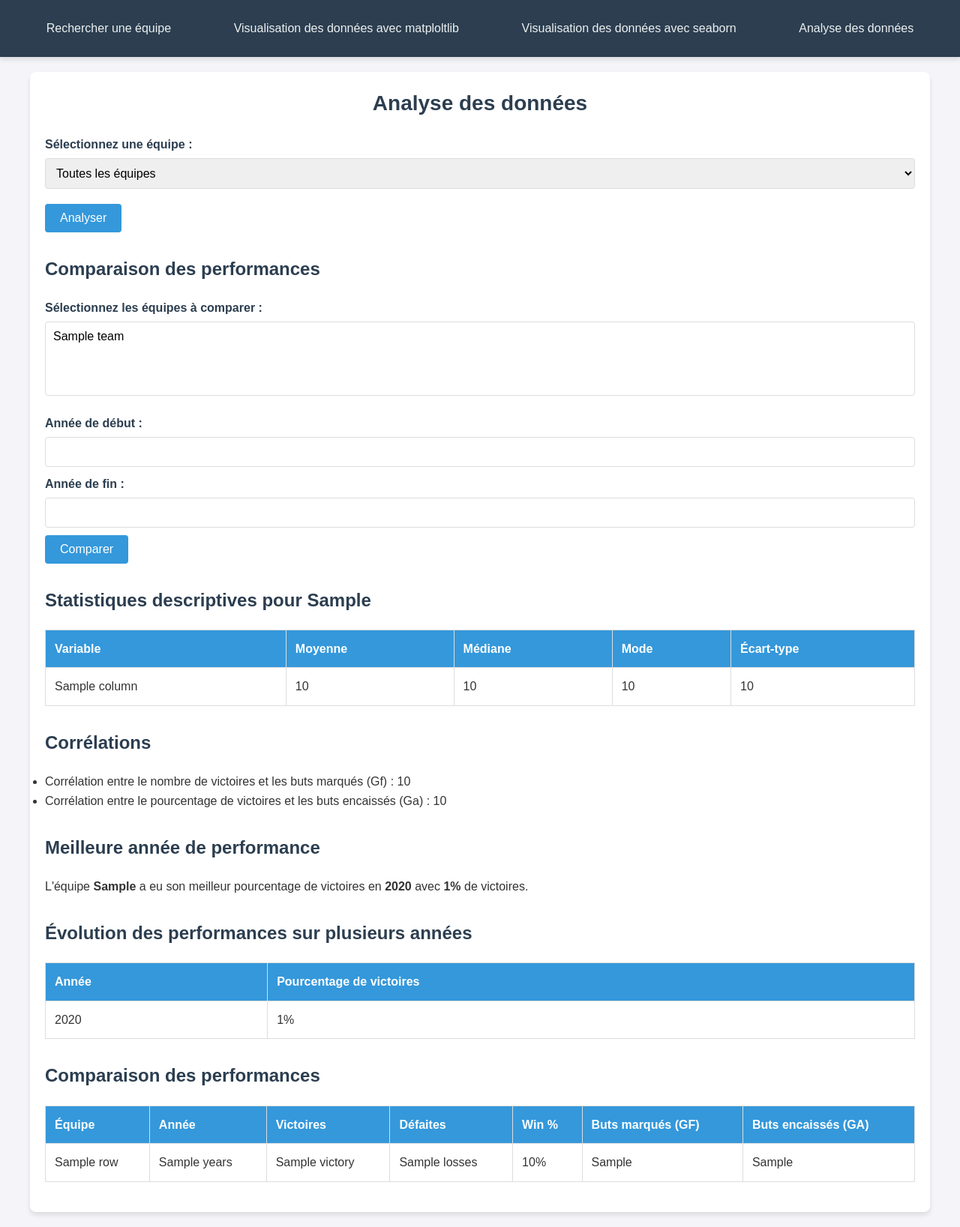
After one commit to latifnjimoluh/tpchill, a Flask app: template templates/analyse.html in a window 1280 px wide. The commit adds this page. Shown: the whole page at 75% size. Run offline with Flask 3, Linux system fonts and the light colour scheme; the template is opened without the code that fills it: most values are stand-ins (such as "Sample title", 1, 10 or a date in 2020); parts of the project's set-up code (start-up, migrations or seed data) failed here and were passed over.

Commit message:
reponse aux questions analytiques

```diff
--- a/app.py
+++ b/app.py
@@ -2,6 +2,7 @@ from flask import Flask, render_template, request, jsonify, send_file
 from services.HockeyService import HockeyService
 from services.VisualizationService import VisualizationService
 from services.DataVisualizationService import DataVisualizationService
+from services.Analysis import DataAnalyzer
 import pandas as pd
 import io
 from reportlab.lib.pagesizes import letter
@@ -12,6 +13,7 @@ app = Flask(__name__)
 hockey_service = HockeyService()
 visualization_service = VisualizationService()
 datadataVisualization = DataVisualizationService()
+analyzer = DataAnalyzer()
 
 # Créer les dossiers pour chaque type de fichier s'ils n'existent pas
 DATA_DIR = "data"
@@ -60,7 +62,6 @@ def visualisation():
                            goals_histogram_equipe=goals_histogram_equipe,
                            goals_histogram=goals_histogram)
 
-
 @app.route('/data_visualisation', methods=['GET', 'POST'])
 def datavisualisation():
     boxplot_victories = None
@@ -94,6 +95,63 @@ def datavisualisation():
                            performance_distribution=performance_distribution,
                            years=years,
                            teams=teams)
+
+@app.route('/analyse')
+def analyse():
+    team = request.args.get("team", "").strip()
+
+    df = analyzer.df
+    teams = df["Name"].unique().tolist()
+
+    stats, corr_victory_gf, corr_win_ga = analyzer.analyze(team if team else None)
+
+    best_year = analyzer.best_year(team) if team else None
+    performance_trend = analyzer.performance_over_years(team) if team else None
+
+    # Calculer la corrélation entre victoires et buts marqués
+    correlation_victory_gf = analyzer.correlation_victory_gf()
+
+    # Identifier les meilleures équipes par ratio de victoires
+    best_teams = analyzer.best_teams_by_win_ratio(top_n=10)
+
+    return render_template('analyse.html',
+                           stats=stats,
+                           corr_victory_gf=corr_victory_gf,
+                           corr_win_ga=corr_win_ga,
+                           teams=teams,
+                           selected_team=team,
+                           best_year=best_year,
+                           performance_trend=performance_trend,
+                           correlation_victory_gf=correlation_victory_gf,
+                           best_teams=best_teams)
+
+@app.route('/compare_performance')
+def compare_performance():
+    # Récupérer les équipes sélectionnées
+    team_names = request.args.getlist("teams")
+
+    # Récupérer les années de début et de fin
+    start_year = request.args.get("start_year", type=int)
+    end_year = request.args.get("end_year", type=int)
+
+    # Vérification de la validité de l'année de fin
+    if start_year and end_year and end_year < start_year:
+        return jsonify({"error": "L'année de fin ne peut pas être inférieure à l'année de début"}), 400
+
+    # Comparer les performances des équipes sélectionnées
+    comparison_data = analyzer.compare_teams_performance(team_names, start_year, end_year)
+
+    # Convertir le DataFrame en liste de dictionnaires pour le template
+    comparison_data = comparison_data.to_dict(orient="records")
+
+    # Récupérer les années depuis le CSV
+    years = analyzer.df["Years"].unique().tolist()
+
+    return render_template('analyse.html',
+                           comparison_data=comparison_data,
+                           teams=analyzer.df["Name"].unique().tolist(),
+                           years=years)
+
 
 @app.route('/search')
 def search():
--- a/static/stylesdata.css
+++ b/static/stylesdata.css
@@ -337,3 +337,14 @@ button[type="submit"] {
 button[type="submit"]:hover {
     background-color: #2980b9; /* Bleu plus foncé */
 }
+
+.checkbox-group {
+    display: flex;
+    flex-wrap: wrap;
+    gap: 10px;
+}
+
+.checkbox-item {
+    width: 18%; /* Cela permet d'avoir environ 5 checkboxes par ligne */
+    display: inline-block;
+}
--- /dev/null
+++ b/templates/analyse.html
@@ -0,0 +1,133 @@
+<!DOCTYPE html>
+<html lang="fr">
+<head>
+    <meta charset="UTF-8">
+    <meta name="viewport" content="width=device-width, initial-scale=1.0">
+    <title>Analyse des données</title>
+    <link rel="stylesheet" href="{{ url_for('static', filename='stylesdata.css') }}">
+</head>
+<body>
+    {% include 'navbar.html' %}
+
+    <div class="container">
+        <h1>Analyse des données</h1>
+
+        <!-- Formulaire de sélection de l'équipe -->
+        <form action="{{ url_for('analyse') }}" method="get">
+            <label for="team">Sélectionnez une équipe :</label>
+            <select name="team" id="team">
+                <option value="">Toutes les équipes</option>
+                {% for team in teams %}
+                    <option value="{{ team }}" {% if selected_team == team %}selected{% endif %}>{{ team }}</option>
+                {% endfor %}
+            </select>
+            <button type="submit">Analyser</button>
+        </form>
+
+        <!-- Formulaire de comparaison des performances -->
+        <h2>Comparaison des performances</h2>
+        <form action="{{ url_for('compare_performance') }}" method="get">
+            <label for="teams">Sélectionnez les équipes à comparer :</label>
+            <select name="teams" id="teams" multiple>
+                {% for team in teams %}
+                    <option value="{{ team }}">{{ team }}</option>
+                {% endfor %}
+            </select>
+            <br>
+            <label for="start_year">Année de début :</label>
+            <input type="number" name="start_year" id="start_year" min="1900" max="2100">
+            <label for="end_year">Année de fin :</label>
+            <input type="number" name="end_year" id="end_year" min="1900" max="2100">
+            <br>
+            <button type="submit">Comparer</button>
+        </form>
+
+        {% if stats %}
+            <h2>Statistiques descriptives {% if selected_team %} pour {{ selected_team }} {% endif %}</h2>
+            <table>
+                <thead>
+                    <tr>
+                        <th>Variable</th>
+                        <th>Moyenne</th>
+                        <th>Médiane</th>
+                        <th>Mode</th>
+                        <th>Écart-type</th>
+                    </tr>
+                </thead>
+                <tbody>
+                    {% for column, values in stats.items() %}
+                        <tr>
+                            <td>{{ column }}</td>
+                            <td>{{ values["Moyenne"] | round(2) }}</td>
+                            <td>{{ values["Médiane"] | round(2) }}</td>
+                            <td>{{ values["Mode"] | round(2) }}</td>
+                            <td>{{ values["Écart-type"] | round(2) }}</td>
+                        </tr>
+                    {% endfor %}
+                </tbody>
+            </table>
+
+            <h2>Corrélations</h2>
+            <ul>
+                <li>Corrélation entre le nombre de victoires et les buts marqués (Gf) : {{ corr_victory_gf | round(2) }}</li>
+                <li>Corrélation entre le pourcentage de victoires et les buts encaissés (Ga) : {{ corr_win_ga | round(2) }}</li>
+            </ul>
+        {% endif %}
+
+        {% if best_year %}
+            <h2>Meilleure année de performance</h2>
+            <p>L'équipe <strong>{{ selected_team }}</strong> a eu son meilleur pourcentage de victoires en <strong>{{ best_year.year }}</strong> avec <strong>{{ best_year.win_percentage | round(2) }}%</strong> de victoires.</p>
+        {% endif %}
+
+        {% if performance_trend %}
+            <h2>Évolution des performances sur plusieurs années</h2>
+            <table>
+                <thead>
+                    <tr>
+                        <th>Année</th>
+                        <th>Pourcentage de victoires</th>
+                    </tr>
+                </thead>
+                <tbody>
+                    {% for year, win_percentage in performance_trend.items() %}
+                        <tr>
+                            <td>{{ year }}</td>
+                            <td>{{ win_percentage | round(2) }}%</td>
+                        </tr>
+                    {% endfor %}
+                </tbody>
+            </table>
+        {% endif %}
+
+        {% if comparison_data %}
+            <h2>Comparaison des performances</h2>
+            <table>
+                <thead>
+                    <tr>
+                        <th>Équipe</th>
+                        <th>Année</th>
+                        <th>Victoires</th>
+                        <th>Défaites</th>
+                        <th>Win %</th>
+                        <th>Buts marqués (GF)</th>
+                        <th>Buts encaissés (GA)</th>
+                    </tr>
+                </thead>
+                <tbody>
+                    {% for row in comparison_data %}
+                        <tr>
+                            <td>{{ row["Name"] }}</td>
+                            <td>{{ row["Years"] }}</td>
+                            <td>{{ row["Victory"] }}</td>
+                            <td>{{ row["Losses"] }}</td>
+                            <td>{{ row["Win"] | round(2) }}%</td>
+                            <td>{{ row["Gf"] }}</td>
+                            <td>{{ row["Ga"] }}</td>
+                        </tr>
+                    {% endfor %}
+                </tbody>
+            </table>
+        {% endif %}
+    </div>
+</body>
+</html>
```
Also changed, not shown: services/Analysis.py (+86 -76 lines), static/analysecript.js (deleted, +0 -199 lines).
